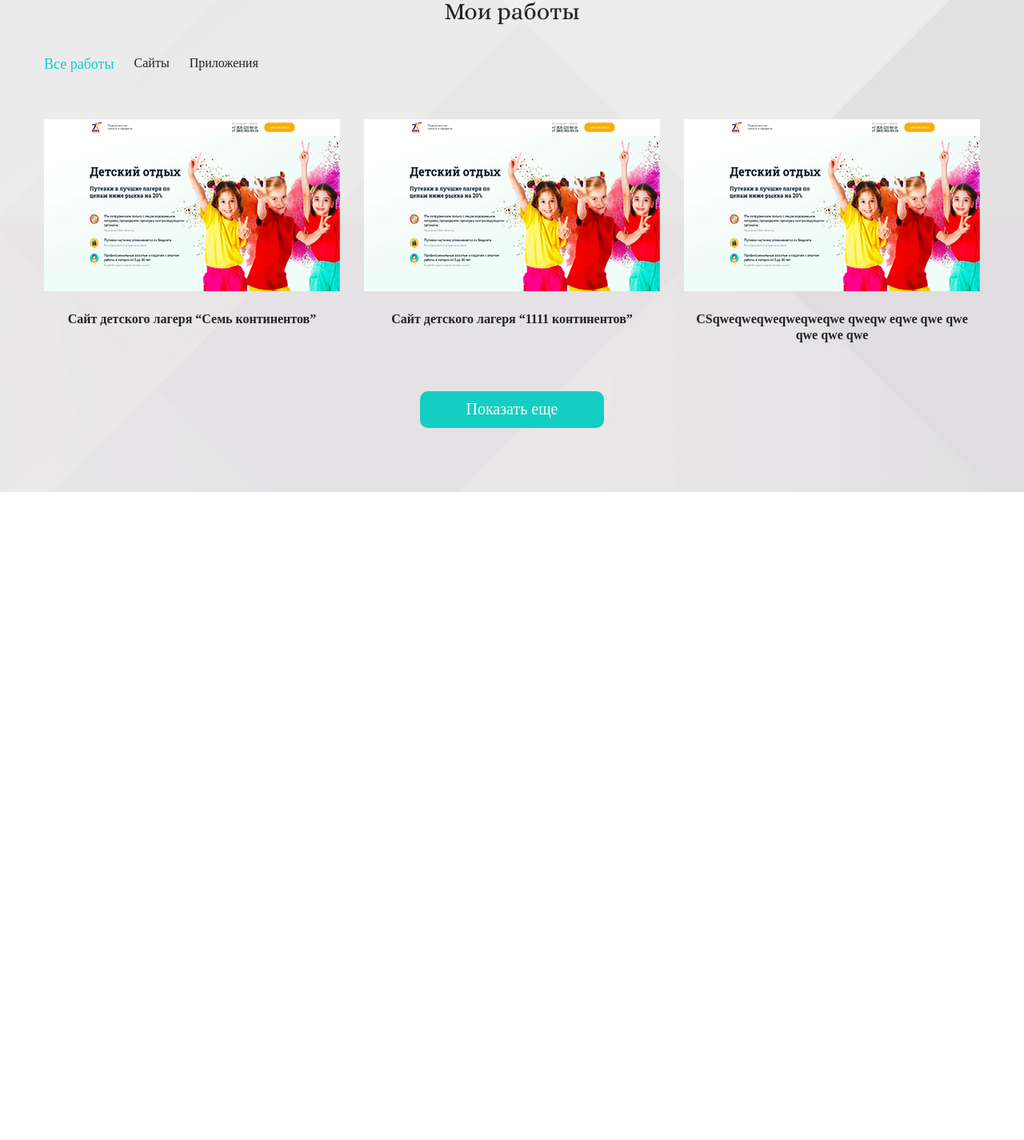
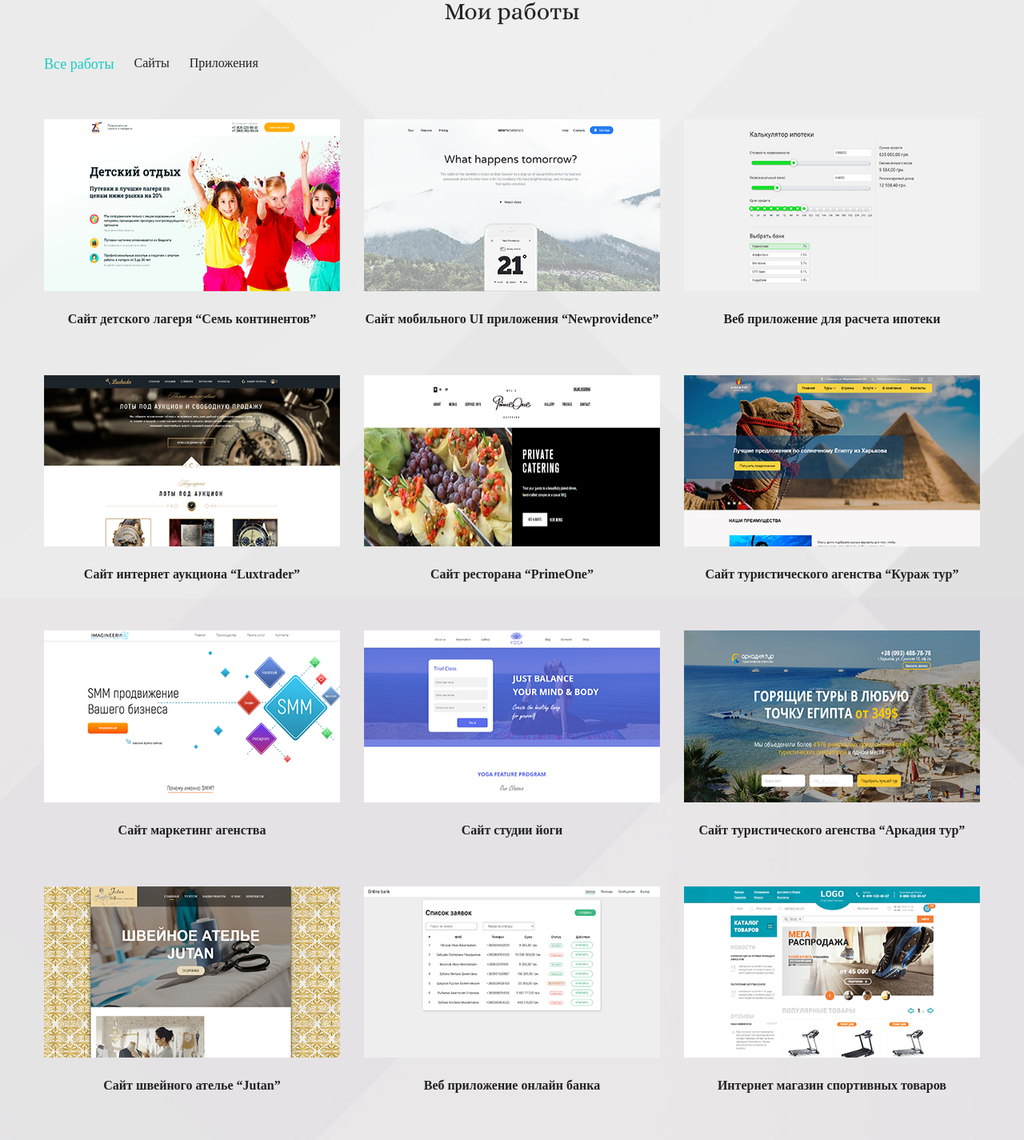
Before and after one commit to igor-kostenevich/portfolio, a Vue app: page /#/home in a window 1280 px wide. Shown: the part 1549-2974 px from the top of the page at 80% size. Before the commit the page ends 2164 px from the top, so only its background shows below. Built offline with nearby package versions, Linux system fonts and the light colour scheme; a web font is replaced by a local one.

Commit message:
added info in worksItems, fix: popup width, closing a popup on esc

```diff
--- a/src/assets/styles/scss/shared.scss
+++ b/src/assets/styles/scss/shared.scss
@@ -8,8 +8,17 @@
   background-color: #fff;
 }
 
+html {
+  font-size: 10px;
+}
+
+.wrapper {
+  overflow-x: hidden;
+}
+
 body {
   font-family: 'Montserrat';
+  font-size: 16px;
 }
 
 .title {
--- a/src/components/AppModal.vue
+++ b/src/components/AppModal.vue
@@ -42,12 +42,23 @@ export default {
       type: Boolean
     }
   },
+  mounted () {
+    document.addEventListener('keyup', this.escPress)
+  },
+  unmounted () {
+    document.removeEventListener('keyup', this.escPress)
+  },
   updated () {
     const body = document.querySelector('body')
+    const scrollWidth = window.innerWidth - document.querySelector('.wrapper').offsetWidth + 'px'
+
     if (this.ifModalOpen) {
-      body.style = 'overflow: hidden'
-    } else {
-      body.style = 'overflow: auto'
+      body.style = `overflow: hidden; padding-right: ${scrollWidth}`
+      this.isOpenedModal = true
+    } else if (!this.ifModalOpen) {
+      setTimeout(function () {
+        body.style = 'overflow: auto;  padding-right: 0px;'
+      }, 800)
     }
   },
   emits: ['closeModal'],
@@ -57,6 +68,12 @@ export default {
     },
     hideContent () {
       this.showContent = false
+    },
+    escPress (e) {
+      if (e.which === 27 && this.ifModalOpen) {
+        this.hideContent()
+        console.log('ww')
+      }
     }
   }
 }
@@ -86,6 +103,7 @@ export default {
   &__content {
     background-color: #fff;
     max-width: 800px;
+    min-width: 40%;
     padding: 20px;
     position: relative;
     cursor: default;
@@ -109,15 +127,22 @@ export default {
     display: flex;
     justify-content: space-between;
     align-items: flex-end;
+    flex-wrap: wrap;
   }
 
   &__footer-content {
     display: flex;
     flex-direction: column;
+    margin-right: 20px;
   }
 
   &__close-btn {
     width: 127px;
+    display: flex;
+    align-items: center;
+    justify-content: center;
+    align-self: flex-end;
+    margin-top: 20px;
   }
 }
 
@@ -148,4 +173,5 @@ export default {
 .popup-content-leave-active {
   transition: all 0.8s ease 0s;
 }
+
 </style>
--- a/src/components/AppWorkBox.vue
+++ b/src/components/AppWorkBox.vue
@@ -20,7 +20,6 @@
           <h3 class="popup-title">{{ workItemInfo.title }}</h3>
         </template>
         <template #popup-content>
-          <div class="popup-descr">{{ workItemInfo.description }}</div>
           <div class="popup-stack"><span>Стек:</span> {{ workItemInfo.stack }}</div>
           <div class="popup-image">
             <img :src="workItemInfo.urlWorkMockup" alt="" />
@@ -37,50 +36,18 @@
 
 <script>
 import AppModal from './AppModal'
+import { workItems } from '@/data/workItems.js'
+
 export default {
   components: { AppModal },
   data () {
     return {
-      workItemsInfo: [
-        {
-          title: 'Сайт детского лагеря “Семь континентов”',
-          urlWorkImage: require('@/assets/images/screenshots/continent.jpg'),
-          stack: 'хтмл ссс жаваскрипт гитхаб жейквери сас лес галп вью джеес',
-          description: 'Это описание моей работы',
-          urlWorkMockup: require('@/assets/images/mockups/bank.jpg'),
-          urlRepo:
-            'https://1.buffilm-hd.net/735-dobro-pozhalovat-v-zombilend-2-2019.html',
-          urlShowProject: 'https://pw.mail.ru/forums/showthread.php?t=213517',
-          type: 'site'
-        },
-        {
-          title: 'Сайт детского лагеря “1111 континентов”',
-          urlWorkImage: require('@/assets/images/screenshots/continent.jpg'),
-          stack: 'хтмл ссс жаваскрипт гитхаб жейквери сас лес галп вью джеес',
-          description:
-            'Lorem ipsum dolor sit amet, consectetur adipisc ing elit. Elementum, penatibus volutpat etiam vestibulum nunc congue. Cursus blandit tempor mi ipsum odio rhoncus.',
-          urlWorkMockup: require('@/assets/images/mockups/continent.jpg'),
-          urlRepo:
-            'https://1.buffilm-hd.net/735-dobro-pozhalovat-v-zombilend-2-2019.html',
-          urlShowProject: 'https://pw.mail.ru/forums/showthread.php?t=213517',
-          type: 'site'
-        },
-        {
-          title: 'СSqweqweqweqweqweqwe qweqw eqwe qwe qwe qwe qwe qwe ',
-          urlWorkImage: require('@/assets/images/screenshots/continent.jpg'),
-          stack: 'хтмл ссс жаваскрипт гитхаб жейквери сас лес галп вью джеес',
-          description:
-            'Lorem ipsum dolor sit amet, consectetur adipisc ing elit. Elementum, penatibus volutpat etiam vestibulum nunc congue. Cursus blandit tempor mi ipsum odio rhoncus.',
-          urlWorkMockup: require('@/assets/images/mockups/continent.jpg'),
-          urlRepo: 'https://google.com',
-          urlShowProject: 'https://pw.mail.ru/forums/showthread.php?t=213517',
-          type: 'site'
-        }
-      ],
+      workItemsInfo: workItems,
       workItemInfo: {},
       isModalOpen: false
     }
   },
+
   methods: {
     showPopup (data1) {
       this.workItemInfo = data1
--- /dev/null
+++ b/src/data/workItems.js
@@ -0,0 +1,110 @@
+export const workItems = [
+  {
+    title: 'Сайт детского лагеря “Семь континентов”',
+    urlWorkImage: require('@/assets/images/screenshots/continent.jpg'),
+    stack: 'Html, Scss, JavaScript, Jquery, Gulp, Bem',
+    urlWorkMockup: require('@/assets/images/mockups/continent.jpg'),
+    urlRepo: 'https://github.com/igor-kostenevich/continents',
+    urlShowProject: 'https://igor-kostenevich.github.io/continents/',
+    type: 'site'
+  },
+  {
+    title: 'Сайт мобильного UI приложения “Newprovidence”',
+    urlWorkImage: require('@/assets/images/screenshots/prov.jpg'),
+    stack: 'Html, Scss, JavaScript, Jquery, Gulp, Bem',
+    urlWorkMockup: require('@/assets/images/mockups/providence.jpg'),
+    urlRepo: 'https://github.com/igor-kostenevich/providence',
+    urlShowProject: 'https://igor-kostenevich.github.io/providence/',
+    type: 'site'
+  },
+  {
+    title: 'Веб приложение для расчета ипотеки',
+    urlWorkImage: require('@/assets/images/screenshots/calc.jpg'),
+    stack: 'Vue.js, Options API, Javascript, SCSS, Webpack, Firebase',
+    urlWorkMockup: require('@/assets/images/mockups/calc.jpg'),
+    urlRepo: 'https://github.com/igor-kostenevich/mortgage_calculator',
+    urlShowProject: 'https://calculate-mortgages.web.app/',
+    type: 'app'
+  },
+  {
+    title: 'Сайт интернет аукциона  “Luxtrader”',
+    urlWorkImage: require('@/assets/images/screenshots/lux.jpg'),
+    stack: 'Html, Scss, JavaScript, Jquery, Gulp, Bem',
+    urlWorkMockup: require('@/assets/images/mockups/lux.jpg'),
+    urlRepo: 'https://github.com/igor-kostenevich/luxtrader',
+    urlShowProject: 'https://igor-kostenevich.github.io/luxtrader/',
+    type: 'site'
+  },
+  {
+    title: 'Сайт ресторана “PrimeOne”',
+    urlWorkImage: require('@/assets/images/screenshots/primeone.jpg'),
+    stack: 'Html, Scss, JavaScript, Jquery, Gulp, Bem',
+    urlWorkMockup: require('@/assets/images/mockups/primeone.jpg'),
+    urlRepo: 'https://github.com/igor-kostenevich/PrimeOne',
+    urlShowProject: 'https://igor-kostenevich.github.io/PrimeOne/',
+    type: 'site'
+  },
+  {
+    title: 'Сайт туристического агенства “Кураж тур”',
+    urlWorkImage: require('@/assets/images/screenshots/kuraj.jpg'),
+    stack: 'Html, Less, Jquery, Gulp, Bem',
+    urlWorkMockup: require('@/assets/images/mockups/kuraj.jpg'),
+    urlRepo: 'https://github.com/igor-kostenevich/tours_landing',
+    urlShowProject: 'https://igor-kostenevich.github.io/tours_landing/',
+    type: 'site'
+  },
+  {
+    title: 'Сайт маркетинг агенства',
+    urlWorkImage: require('@/assets/images/screenshots/smm.jpg'),
+    stack: 'Html, Less, Jquery, Bootstrap, Gulp',
+    urlWorkMockup: require('@/assets/images/mockups/smm.jpg'),
+    urlRepo: 'https://github.com/igor-kostenevich/smm',
+    urlShowProject: 'https://igor-kostenevich.github.io/smm/',
+    type: 'site'
+  },
+  {
+    title: 'Сайт студии йоги',
+    urlWorkImage: require('@/assets/images/screenshots/yoga.jpg'),
+    stack: 'Html, Less, Jquery, Gulp',
+    urlWorkMockup: require('@/assets/images/mockups/yoga.jpg'),
+    urlRepo: 'https://github.com/igor-kostenevich/yoga_test',
+    urlShowProject: 'https://igor-kostenevich.github.io/yoga_test/',
+    type: 'site'
+  },
+  {
+    title: 'Сайт туристического агенства “Аркадия тур”',
+    urlWorkImage: require('@/assets/images/screenshots/travel.jpg'),
+    stack: 'Html, Less, Jquery, Gulp',
+    urlWorkMockup: require('@/assets/images/mockups/egypt.jpg'),
+    urlRepo: 'https://github.com/igor-kostenevich/egypt_travel',
+    urlShowProject: 'https://igor-kostenevich.github.io/egypt_travel/',
+    type: 'site'
+  },
+  {
+    title: 'Сайт швейного ателье “Jutan”',
+    urlWorkImage: require('@/assets/images/screenshots/jutan.jpg'),
+    stack: 'Html, Less, Jquery, Gulp',
+    urlWorkMockup: require('@/assets/images/mockups/jutan.jpg'),
+    urlRepo: 'https://github.com/igor-kostenevich/jutan',
+    urlShowProject: 'https://igor-kostenevich.github.io/jutan/',
+    type: 'site'
+  },
+  {
+    title: 'Веб приложение онлайн банка',
+    urlWorkImage: require('@/assets/images/screenshots/bank.jpg'),
+    stack: 'Vue.js, Composition API, Javascript, SCSS, Webpack, Firebase, JWT',
+    urlWorkMockup: require('@/assets/images/mockups/bank.jpg'),
+    urlRepo: 'https://github.com/igor-kostenevich/bank',
+    urlShowProject: 'https://vue-app-bank.web.app/',
+    type: 'app'
+  },
+  {
+    title: 'Интернет магазин спортивных товаров',
+    urlWorkImage: require('@/assets/images/screenshots/logo.jpg'),
+    stack: 'Html, Scss, JavaScript, Jquery, Gulp, Bem',
+    urlWorkMockup: require('@/assets/images/mockups/logo.jpg'),
+    urlRepo: 'https://github.com/igor-kostenevich/logo',
+    urlShowProject: 'https://igor-kostenevich.github.io/logo/',
+    type: 'site'
+  }
+]
--- a/src/router/index.js
+++ b/src/router/index.js
@@ -1,4 +1,4 @@
-import { createRouter, createWebHashHistory } from 'vue-router'
+import { createRouter, createWebHistory } from 'vue-router'
 import Home from '../views/Home.vue'
 
 const routes = [
@@ -11,7 +11,7 @@ const routes = [
 ]
 
 const router = createRouter({
-  history: createWebHashHistory(),
+  history: createWebHistory(),
   routes
 })
 
```
Also changed, not shown: src/assets/images/screenshots/kuraj.jpg (renamed from src/assets/images/screenshots/egypt.jpg), src/assets/images/screenshots/primeone.jpg (renamed from src/assets/images/screenshots/primeoneo.jpg).
